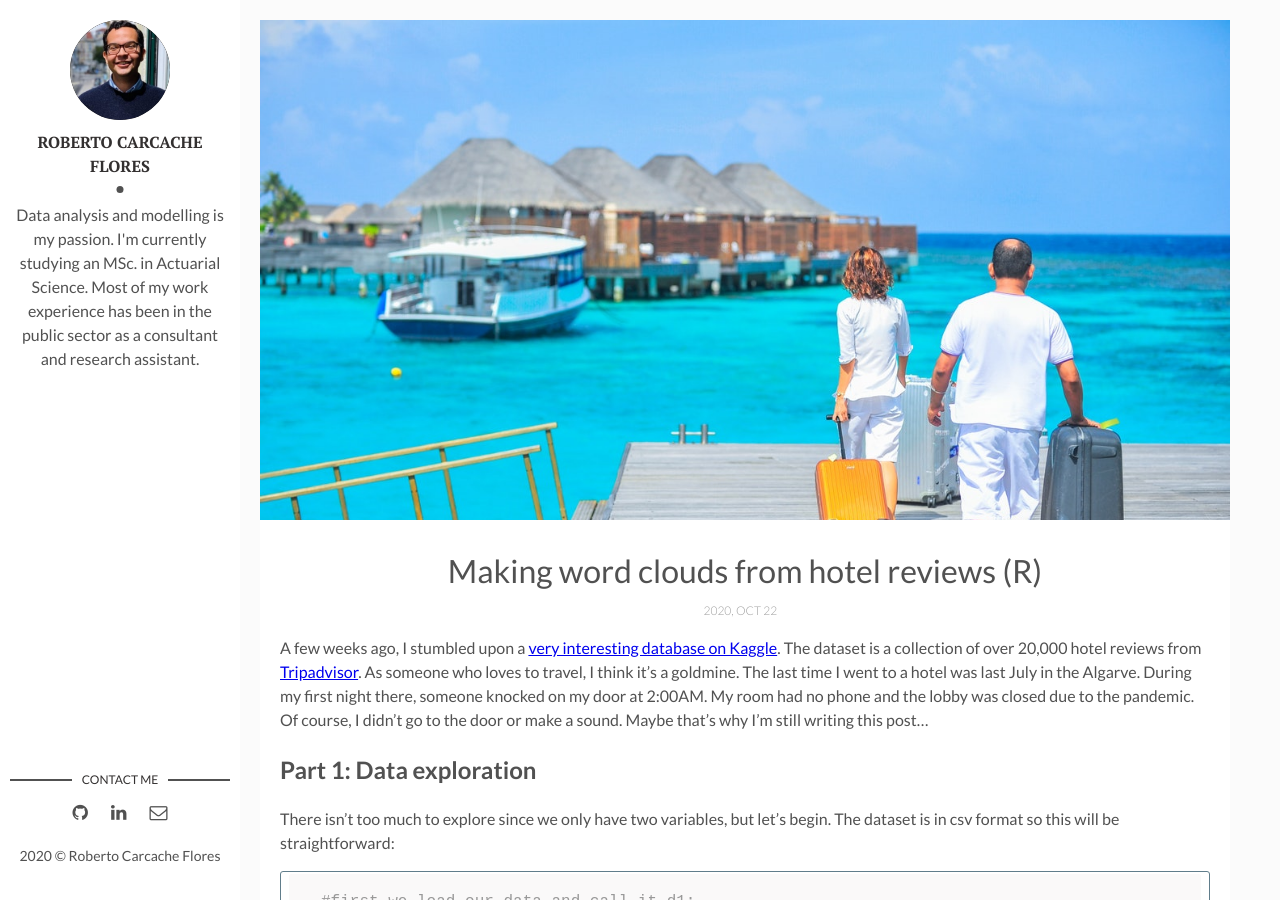
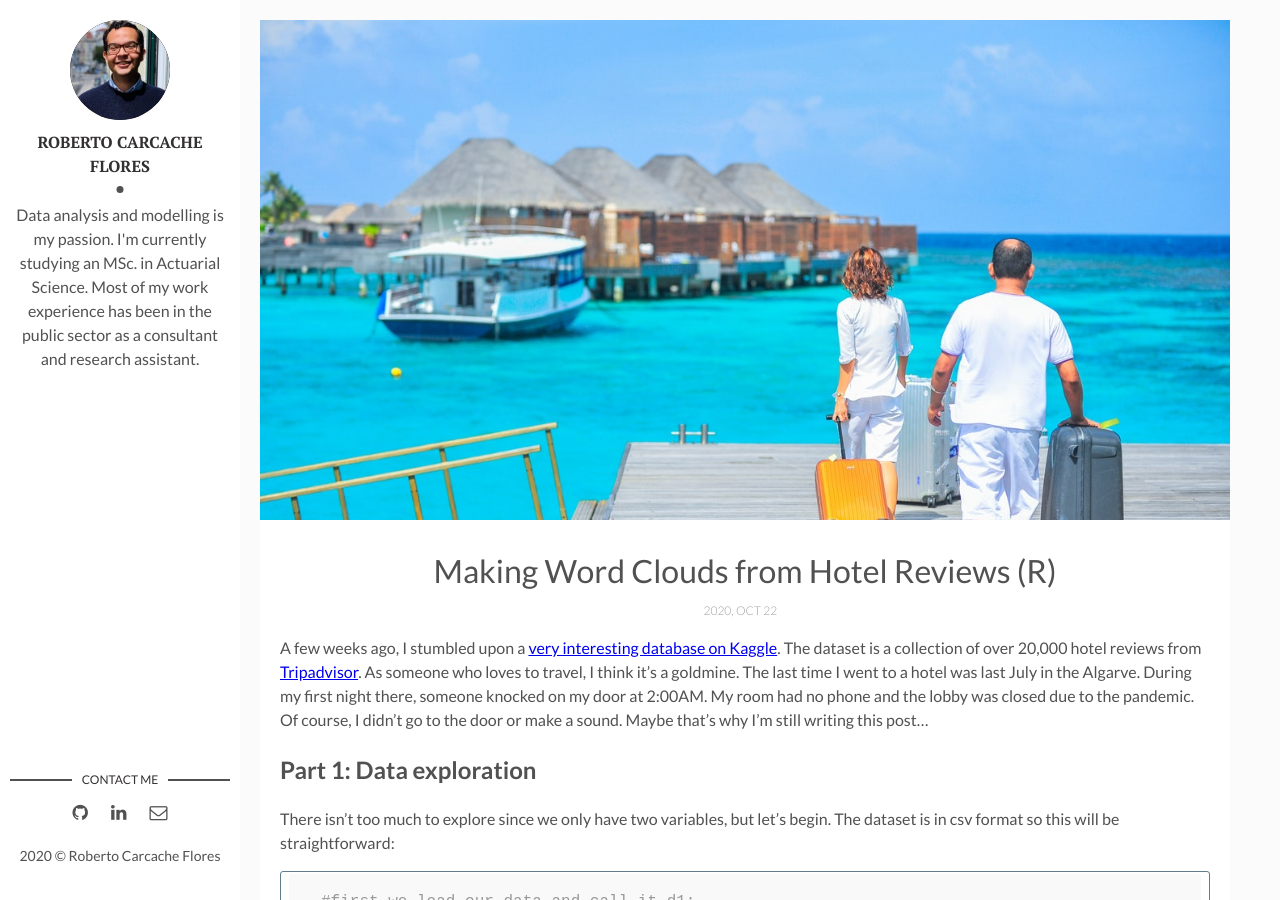
Before and after one commit to rcarcacheflores/Research, a Jekyll site: the page built from _posts/2020-10-22-post7.md, in a window 1280 px wide and 900 px high. Built offline with Jekyll 4.4.1, drawn with Linux system fonts in a browser that asks for light colours.

```diff
--- a/_posts/2020-10-22-post7.md
+++ b/_posts/2020-10-22-post7.md
@@ -1,6 +1,6 @@
 ---
 layout: post
-title: Making word clouds from hotel reviews (R)
+title: Making Word Clouds from Hotel Reviews (R)
 date: 2020-10-22 11:50:34 +0300
 description: Performing basic text manipulation and building word clouds in R
 img: post7.jpg
```
